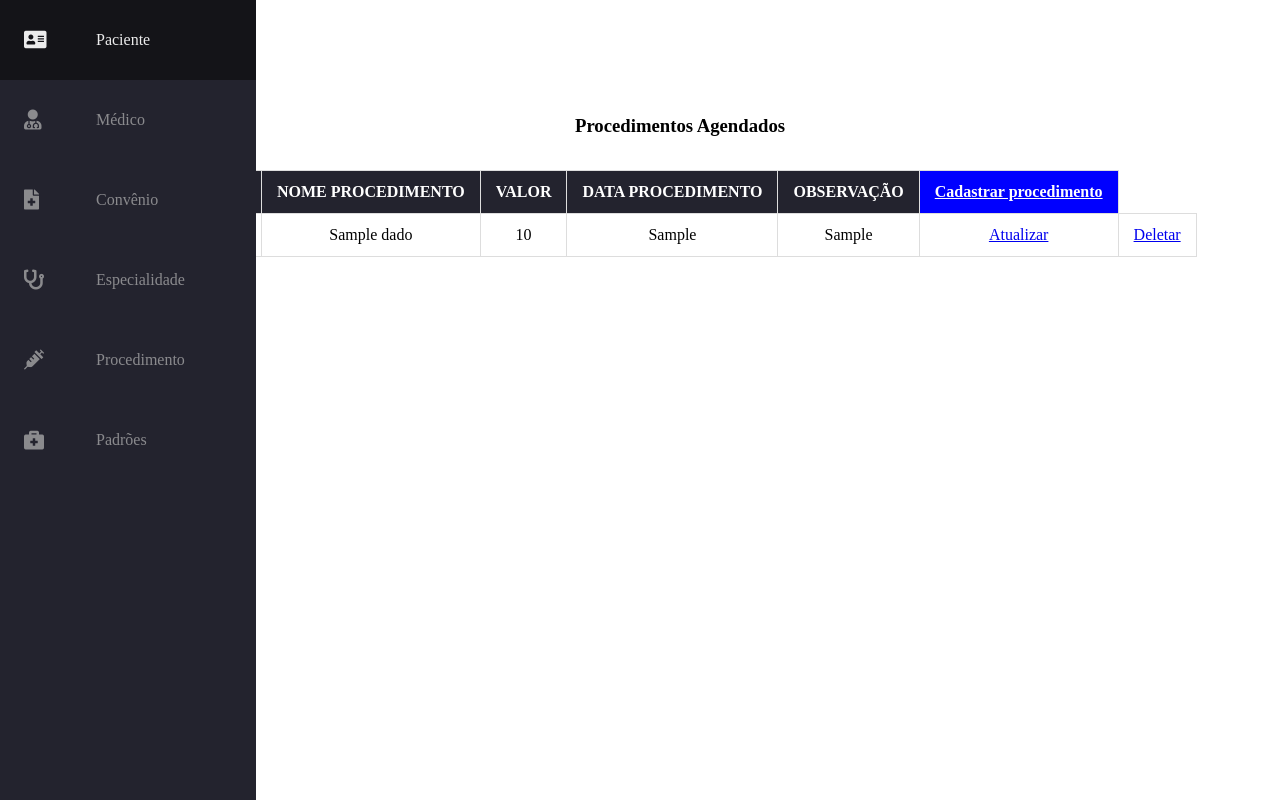
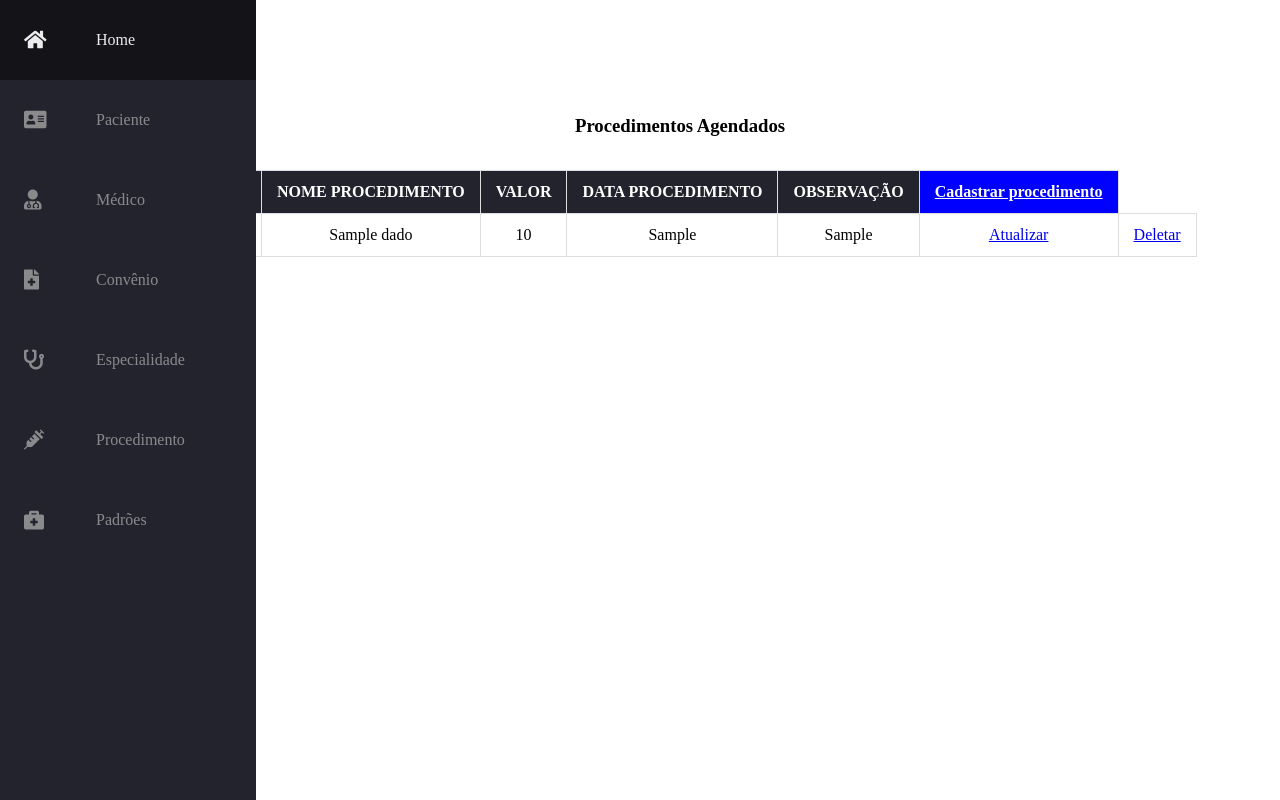
Before and after one commit to ThalesChamone/PHP, a PHP site: page /ver_cadastro.php in a window 1280 px wide. Run offline with PHP 8.4, Linux system fonts and the light colour scheme; tables that the repository leaves empty or names only in its code hold one stand-in row (values such as "Sample post").

Commit message:
Modificando css

```diff
--- a/SA-form/atualizar.php
+++ b/SA-form/atualizar.php
@@ -13,6 +13,12 @@ if (isset($_GET['id_consulta']) && !empty($_GET['id_consulta'])) {
 <link rel="stylesheet" href="style.css">
 <nav class="navbar">
     <ul class="navbar-nav">
+        <li class="nav-item">
+            <a href="indexSA.php" class="nav-link">
+                <i class="fas fa-home"></i>
+                <span class="link-text">Home</span>
+            </a>
+        </li>
         <li class="nav-item">
             <a href="" class="nav-link">
                 <i class="fas fa-address-card"></i>
--- a/SA-form/indexSA.php
+++ b/SA-form/indexSA.php
@@ -13,6 +13,12 @@
 <body>
     <nav class="navbar">
         <ul class="navbar-nav">
+        <li class="nav-item">
+                <a href="indexSA.php" class="nav-link">
+                    <i class="fas fa-home"></i>
+                    <span class="link-text">Home</span>
+                </a>
+            </li>
             <li class="nav-item">
                 <a href="" class="nav-link">
                     <i class="fas fa-address-card"></i>
--- a/SA-form/style.css
+++ b/SA-form/style.css
@@ -96,6 +96,7 @@ main {
   border:1px solid #ddd;
   text-align: center;
   font-size:16px;
+  word-wrap: break-word;
 }
 
 .table th{
@@ -184,8 +185,8 @@ main {
         width: 0px;
     }
 
-    .nav-item{
-        width: 3.6rem;
+    .nav-link{
+        width: 1.8rem;
     }
 
     /* TABLE */
--- a/SA-form/ver_cadastro.php
+++ b/SA-form/ver_cadastro.php
@@ -4,6 +4,12 @@
 <body>
     <nav class="navbar">
         <ul class="navbar-nav">
+            <li class="nav-item">
+                <a href="indexSA.php" class="nav-link">
+                    <i class="fas fa-home"></i>
+                    <span class="link-text">Home</span>
+                </a>
+            </li>
             <li class="nav-item">
                 <a href="" class="nav-link">
                     <i class="fas fa-address-card"></i>
@@ -65,8 +71,6 @@
                         </tr>
                     </thead>
                     <tbody>
-
-
                         <?php
                         require_once 'conexao.php';
                         $cmd = $bancoSA->query("SELECT * FROM dados ORDER BY data_procedimento");
@@ -86,9 +90,9 @@
                         ?>
                     </tbody>
                 </table>
-
             </div>
         </div>
     </main>
 </body>
+
 </html>
```
